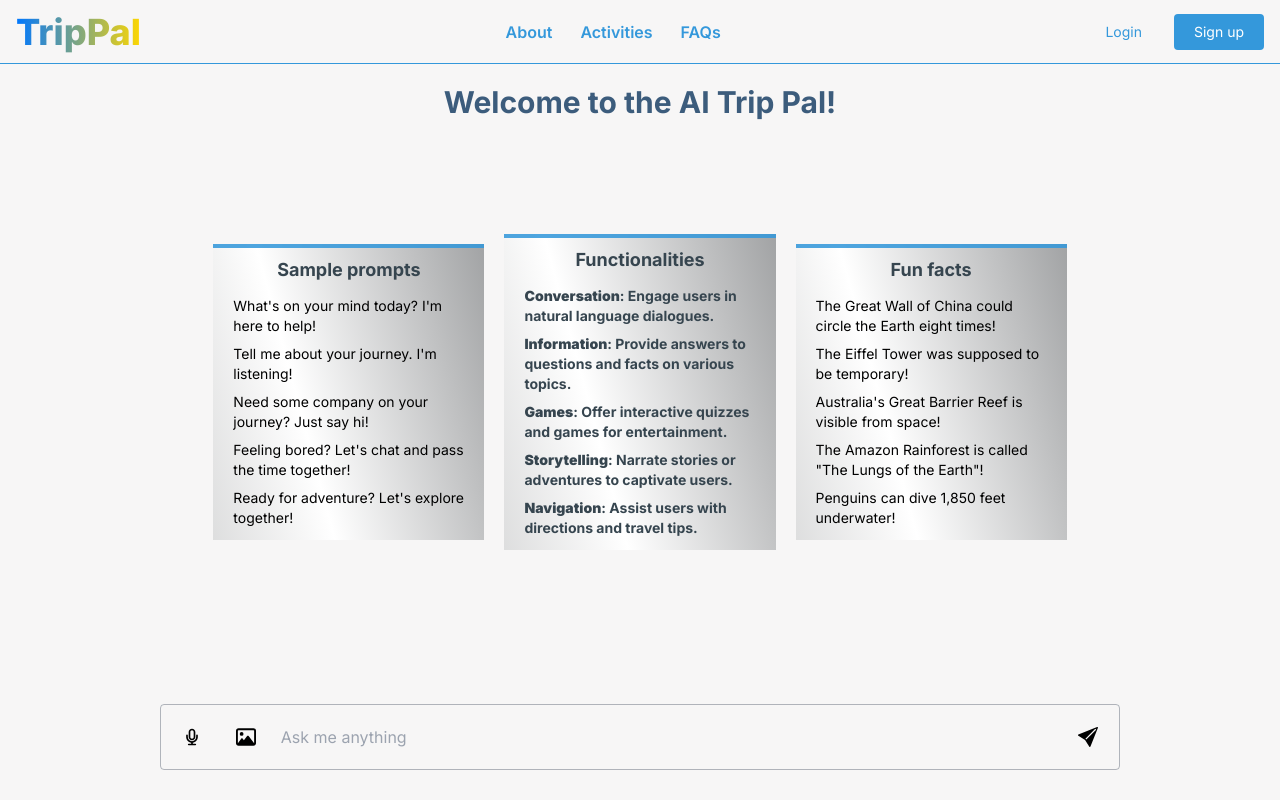
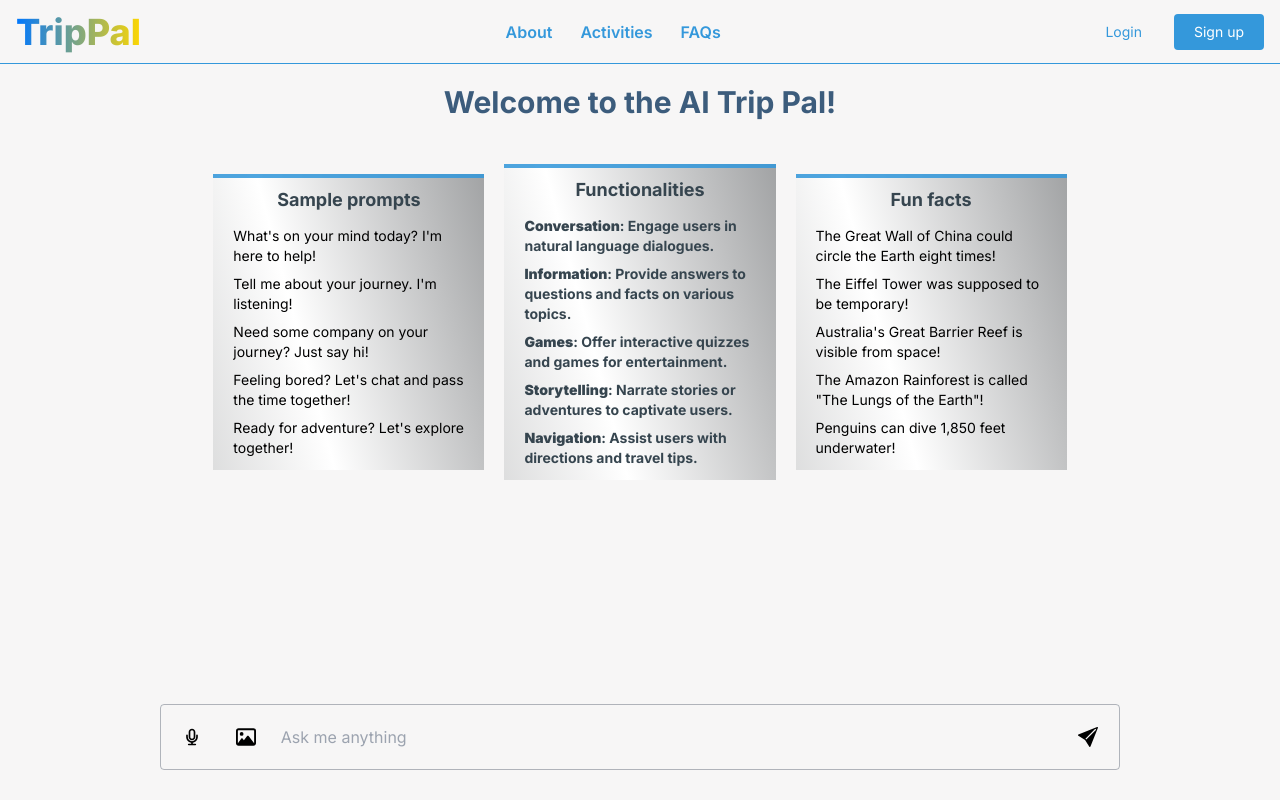
Before and after one commit to Ollah16/tripbuddy, a Next.js app: page / in a window 1280 px wide. Built offline with nearby package versions, Linux system fonts and the light colour scheme.

Commit message:
conversation fix

```diff
--- a/src/app/(chatcomp)/chat.module.css
+++ b/src/app/(chatcomp)/chat.module.css
@@ -30,5 +30,5 @@
 }
 
 .conversation_box {
-    min-height: calc(100vh - 19rem);
+    max-height: calc(100vh - 19rem);
 }
--- a/src/app/(chatcomp)/chatcomp.js
+++ b/src/app/(chatcomp)/chatcomp.js
@@ -66,10 +66,10 @@ const ChatComp = () => {
     }
 
     return (
-        <div className="flex flex-col items-center justify-between gap-10 overflow-y-auto chatcomp relative" >
+        <div className="flex flex-col items-center justify-between gap-10 chatcomp relative" >
             <Conversations convoArr={convoArr} />
 
-            <div className={`transition-opacity duration-200 relative ease-in-out ${styles.conversation_box} ${convoArr.length ? 'hidden' : 'flex'} gap-5 items-center w-11/12 md:w-8/12 mx-auto
+            <div className={`transition-opacity duration-200 py-5 relative overflow-y-auto ease-in-out ${styles.conversation_box} ${convoArr.length ? 'hidden' : 'flex'} gap-5 items-center w-11/12 md:w-8/12 mx-auto
             ${historyToggle ? 'md:flex-col lg:flex-row px-5' : 'flex-col sm:flex-row md:flex-row'}`}>
 
                 {Object.entries(xteristics).map(([key, value]) => {
--- a/src/app/(chatcomp)/xteristics.js
+++ b/src/app/(chatcomp)/xteristics.js
@@ -7,7 +7,7 @@ const XteristicsComp = ({ title, value }) => {
     const { historyToggle } = useAppStore()
 
     return (
-        <ul className={`relative overflow-hidden before:inline-block before:h-1 h-auto ${styles.functionality_gradient} before:content-[''] before:bg-[#3498dbde] flex flex-col ${historyToggle ? 'md:w-auto lg:w-[33.3%]' : 'lg:w-[33.3%] md:w-auto'} text-[#36454F] pb-2`}>
+        <ul className={`relative before:inline-block before:h-1 h-max ${styles.functionality_gradient} before:content-[''] before:bg-[#3498dbde] flex flex-col ${historyToggle ? 'md:w-auto lg:w-[33.3%]' : 'lg:w-[33.3%] md:w-auto'} text-[#36454F] pb-2`}>
             <li className="mx-auto font-bold md:text-lg text-md py-2">{title.charAt(0).toUpperCase() + title.slice(1)}</li>
             {value.map((func, index) => (
 
--- a/src/app/(historycomp)/historyFeed.js
+++ b/src/app/(historycomp)/historyFeed.js
@@ -8,7 +8,7 @@ import styles from './history.module.css'
 const HistoryFeed = () => {
 
     const [history, setHistory] = useState();
-    const { convoArr, historyToggle } = useAppStore()
+    const { convoArr, historyToggle, navExpandToggle } = useAppStore()
     const [isBigScreen, setBigScreen] = useState()
     const { isHistoryUpDate } = useHistoryFeed()
 
@@ -19,7 +19,6 @@ const HistoryFeed = () => {
     }, [convoArr, isHistoryUpDate]);
 
     useEffect(() => {
-
         const handleScreen = () => {
             if (window.innerWidth > 768) {
                 return setBigScreen(true)
@@ -27,11 +26,11 @@ const HistoryFeed = () => {
             return setBigScreen(false)
         }
         handleScreen()
-    }, [historyToggle])
+
+    }, [navExpandToggle, historyToggle])
 
 
-    return (
-        <div className={`overflow-y-auto ${!isBigScreen ? styles.history_height : styles.history_heightBigScreen}`}>
+    return (<div className={`overflow-y-auto ${!isBigScreen ? styles.history_height : styles.history_heightBigScreen}`}>
         {
             history && Object.entries(history).map((hist) => {
                 const [key, value] = hist;
--- a/src/app/(historycomp)/historycomp.js
+++ b/src/app/(historycomp)/historycomp.js
@@ -1,19 +1,17 @@
 import { useAppStore } from "../appcontext";
 import HistoryFeed from "./historyFeed";
 import NewChat from "./newchat";
+import styles from './history.module.css'
 
 const HistoryExpanded = () => {
 
     const { historyToggle } = useAppStore()
 
     return (
-        <div className={`absolute min-h-screen overflow-y-visible z-30 py-3 px-2 top-16 hidden transition-left ease-in-out duration-200 md:block bottom-0 ${!historyToggle ? 'left-[-1000px]' : 'left-0'} w-[300px] bg-[#4a5568] text-white`}>
+        <div className={`absolute min-h-screen z-30 py-3 px-2 top-16 hidden transition-left ease-in-out duration-200 md:block bottom-0 ${!historyToggle ? 'left-[-1000px]' : 'left-0'} w-[300px] bg-[#4a5568] text-white`}>
             <NewChat />
             <div>
-
-
                 <HistoryFeed />
-
             </div>
         </div >
     )
--- a/src/app/(historycomp)/historycontext.js
+++ b/src/app/(historycomp)/historycontext.js
@@ -203,7 +203,7 @@ export const HistoryContext = ({ children }) => {
     }
 
     const handleOptionEvents = (functionType, convId, historyId) => {
-
+        console.log(convId, historyId)
         switch (functionType) {
             case 'Share':
                 break;
--- a/src/app/(historycomp)/historydisplay.js
+++ b/src/app/(historycomp)/historydisplay.js
@@ -21,8 +21,8 @@ const HistoryDisplay = ({
             <li className="text-xs my-1">{title.charAt(0).toUpperCase() + title.slice(1)}</li>
             {history.map((hist) => {
                 return hist.convoArr.map((conv, index) => {
-
-                    return (<li className="relative history text-md history flex py-[0.5px] ml-[-0.25rem] px-1 rounded items-center justify-between cursor-pointer hover:bg-[#e7e9ee]/10 transition-colors duration-200 ease-in-out" key={index}>
+                    return (
+                        <li className={`relative over history text-md history flex py-[0.5px] ml-[-0.25rem] px-1 rounded items-center justify-between cursor-pointer hover:bg-[#e7e9ee]/10 transition-colors duration-200 ease-in-out`} key={index}>
                             {!conv.isRename ?
                                 <h5 className={`cursor-pointer overflow-hidden text-nowrap text-ellipsis w-11/12 ${styles.box_shadow}`} onClick={() => handleFetchHistory(hist.historyId)}>{conv.prompt}</h5>
                                 :
@@ -35,11 +35,12 @@ const HistoryDisplay = ({
                             <button onClick={() => handleMore(conv.convId, hist.historyId)}
                                 className={`h-fit optionBtn`}><SlOptions /></button>
 
-                        {/* <OptionComp
+
+                            <OptionComp
                                 convId={conv.convId}
                                 historyId={hist.historyId}
                                 isOption={conv.isOption}
-                        /> */}
+                            />
                         </li>)
                 }
                 )
--- a/src/app/(historycomp)/optioncomp.js
+++ b/src/app/(historycomp)/optioncomp.js
@@ -56,10 +56,9 @@ const OptionComp = ({ convId, historyId, isOption }) => {
 
 
     return (
-        <span ref={optionRef} className={`${isOption ? 'flex' : 'hidden'} optionsComp flex-col gap-1 py-2 px-3 absolute right-[-100px] bottom-[-120px] bg-black z-50 rounded`}>
+        <span ref={optionRef} className={`${isOption ? 'flex' : 'hidden'} flex-col gap-1 py-2 px-3 absolute right-0 bottom-[-120px] bg-black/90 z-50 rounded`}>
             {options.map((opt, index) => (
-                <button key={index} onClick={() => handleOptionEvents(opt.func, convId, historyId)}
-                    className={`flex w-32 gap-1 items-center transition-border ease-in-out duration-200 border border-black rounded hover:bg-white/5 hover:border-white px-2 py-1 text-sm ${opt.color && opt.color}`}><span>{opt.icon}</span><span>{opt.func}</span></button>
+                <button key={index} onClick={() => handleOptionEvents(opt.func, convId, historyId)} className={`flex w-32 gap-1 items-center transition-border ease-in-out duration-200 border border-black rounded hover:bg-white/5 hover:border-white px-2 py-1 text-sm ${opt.color && opt.color}`}><span>{opt.icon}</span><span>{opt.func}</span></button>
             ))}
         </span>)
 }
--- a/src/app/(navbar)/navlist.js
+++ b/src/app/(navbar)/navlist.js
@@ -36,7 +36,11 @@ const Navlist = () => {
     }
 
     const handleNavList = (toggleType) => {
-        handleHisToggle(!historyToggle)
+        switch (toggleType) {
+            case 'Activities':
+                handleHisToggle(!historyToggle)
+                break;
+        }
     }
 
     return (
```
Lines whose indentation alone changed are shown as unchanged.
